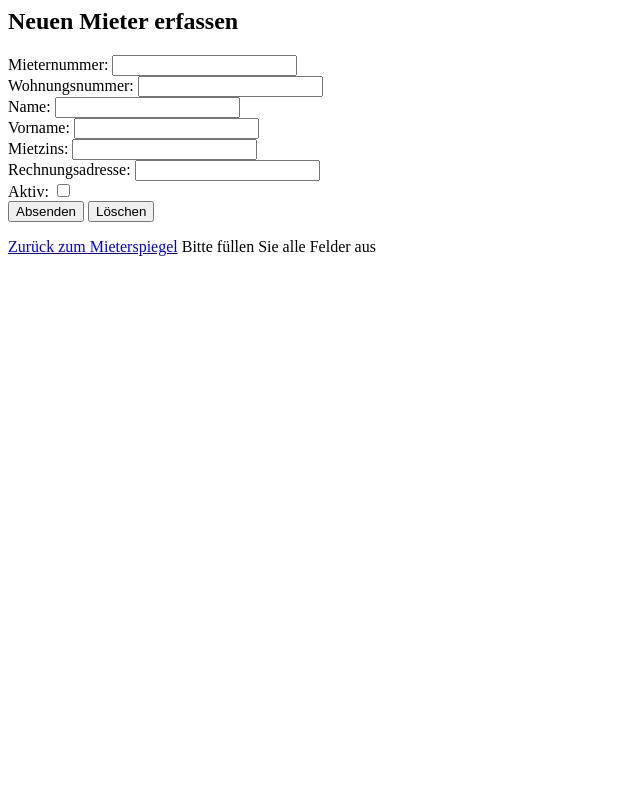
After one commit to Chillvan/Webengineering, a PHP site: page /neuerMieter.php in a window 1280 px wide. The commit adds this page. Shown: the whole page, without its empty margins (0-640 px from the left). Run offline with PHP 8.4, Linux system fonts and the light colour scheme.

Commit message:
Schreiben in DB funktioniert über neuerMieter.php

```diff
--- a/mieter.php
+++ b/mieter.php
@@ -31,6 +31,6 @@ try {
 }
 
 ?>
-
+<a align="right" href = "neuerMieter.php">Neuen Mieter erfassen</a>
 </body>
 </html>
--- /dev/null
+++ b/neuerMieter.php
@@ -0,0 +1,57 @@
+<meta http-equiv="content-type" content="text/html; charset=utf-8">
+
+<html>
+    <head><title>Mieter erfassen</title></head>
+    <body>
+        <h2> Neuen Mieter erfassen </h2>
+        <form method="post" action="neuerMieter.php">
+        Mieternummer: <input type="text" name="Mieternummer"/><br/>
+        Wohnungsnummer: <input type="text" name="Wohnungsnummer"/><br/>
+        Name: <input type="text" name="Name"/><br/>
+        Vorname: <input type="text" name="Vorname"/><br/>
+        Mietzins: <input type="text" name="Mietzins"/><br/>
+        Rechnungsadresse: <input type="text" name="Rechnungsadresse"/><br/>
+        Aktiv: <input type="checkbox" name="Aktiv" value="1"/><br/>
+        <input type="submit" value="Absenden"/>
+        <input type="reset" value="Löschen"/>
+        </form>
+        <a href="mieter.php">Zurück zum Mieterspiegel</a>
+
+    </body>
+</html>
+
+<?php
+$user = 'u566874539_admin';
+$pass = 'WEFHNW14';
+try {
+    $dbh = new PDO('mysql:host=mysql.hostinger.de;dbname=u566874539_ftw', $user, $pass);
+
+    if(isset($_POST['Mieternummer']) and isset($_POST['Wohnungsnummer'])
+        and isset($_POST['Name']) and isset($_POST['Vorname'])
+        and isset($_POST['Mietzins']) and isset($_POST['Rechnungsadresse'])) {
+
+        if (empty($_POST['Aktiv'])){
+            $_POST['Aktiv'] = 0;
+        }
+
+        $stmt = $dbh->prepare("INSERT INTO Mieterspiegel(Mieternummer,Wohnungsnummer,"
+                . "Name,Vorname,Mietzins,Rechnungsadresse,Aktiv)"
+            . " VALUES(:field1,:field2,:field3,:field4,:field5,:field6,:field7)");
+        $stmt->execute(array(':field1' => $_POST['Mieternummer'], ':field2' => $_POST['Wohnungsnummer'],
+            ':field3' => $_POST['Name'], ':field4' => $_POST['Vorname'], ':field5' => $_POST['Mietzins'],
+            ':field6' => $_POST['Rechnungsadresse'], ':field7' => $_POST['Aktiv']));
+        $affected_rows = $stmt->rowCount();
+
+        echo "Neuer Mieter ".$_POST['Name']." ".$_POST['Vorname']." wurde erfasst.<br/>";
+    }
+    else{
+        echo 'Bitte füllen Sie alle Felder aus<br/>';
+    }
+
+
+   $dbh = null;
+} catch (PDOException $e) {
+   print "Error!: " . $e->getMessage() . "<br/>";
+   die();
+}
+?>
```
